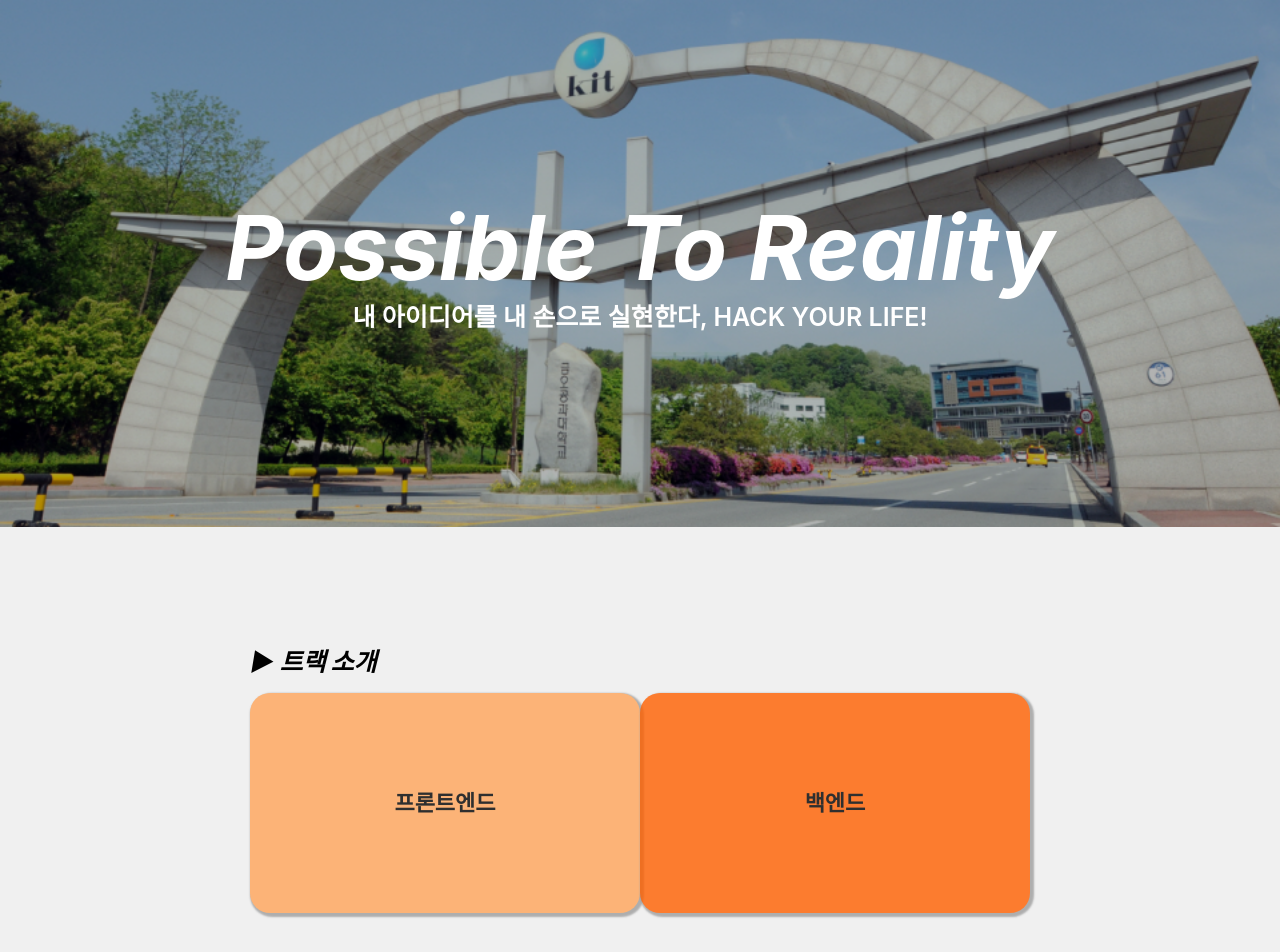
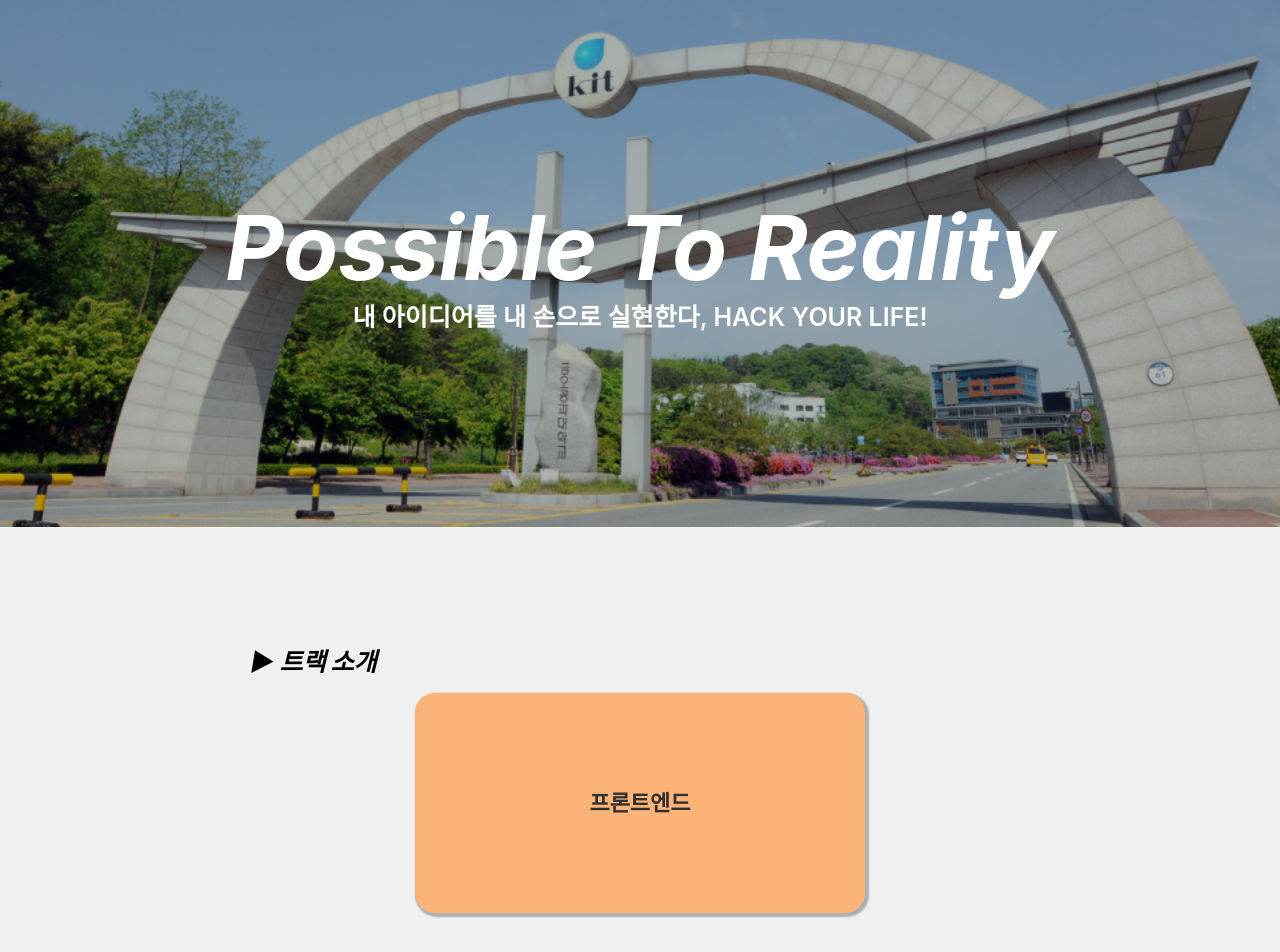
Before and after one commit to Jinoko01/LikeLion-Kit-Frontend, a React (Create React App) app in the folder likelion/: page / in a window 1280 px wide. Shown: the top 952 px of the page. Built offline with nearby package versions, Linux system fonts and the light colour scheme.

Commit message:
update main page(image & track)

```diff
--- a/likelion/src/styles/main/MainTrack.css
+++ b/likelion/src/styles/main/MainTrack.css
@@ -1,13 +1,13 @@
 #main_track_container {
     padding: 100px 250px;
-    width: 100%;
 }
 
 #main_tracks {
     margin: 0 auto;
     display: flex;
-    justify-content: space-between;
-    align-items: center;
+    flex-wrap: wrap;
+    justify-content: center;
+    gap: 80px;
 }
 
 .main_track {
```
